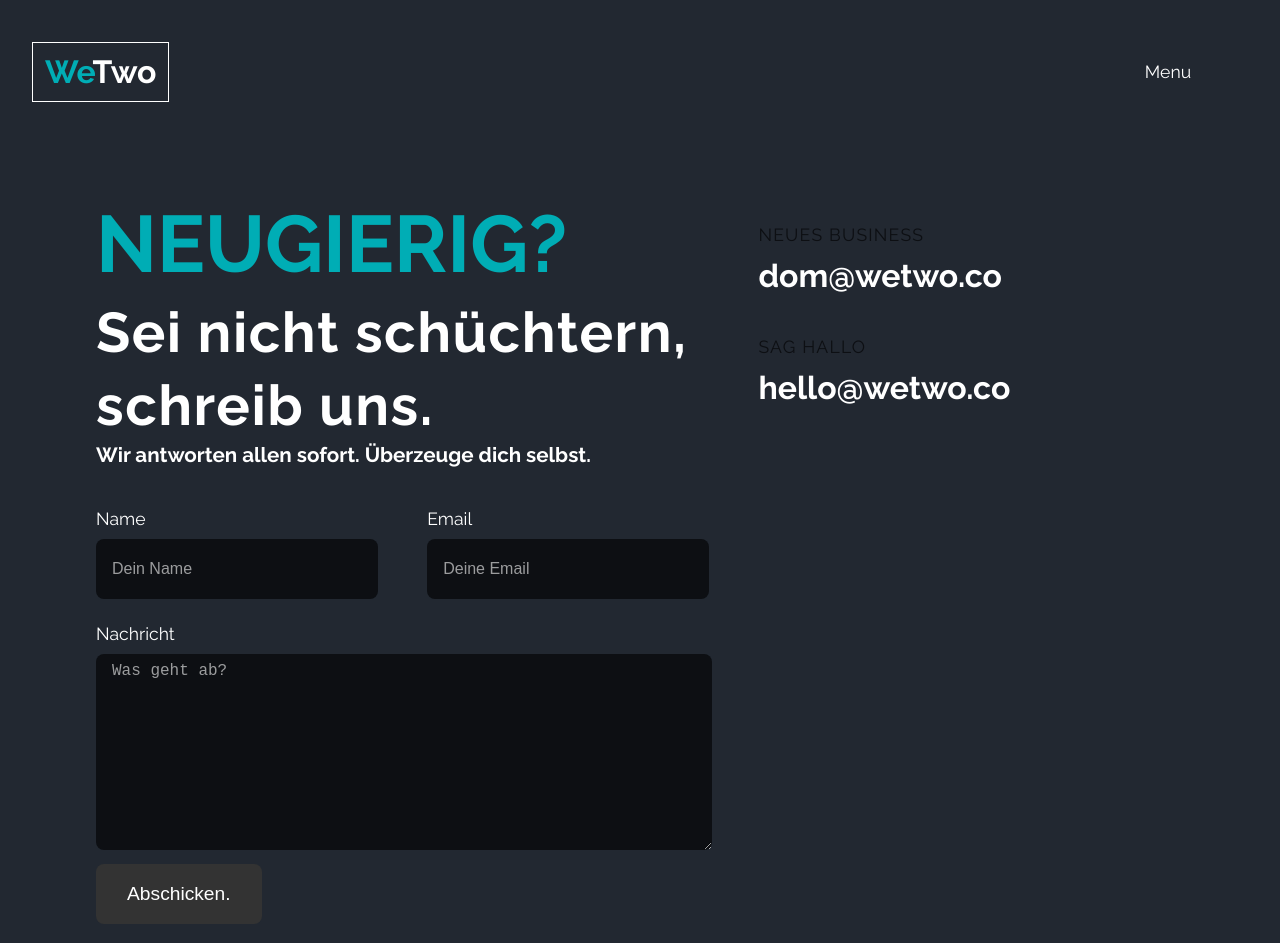
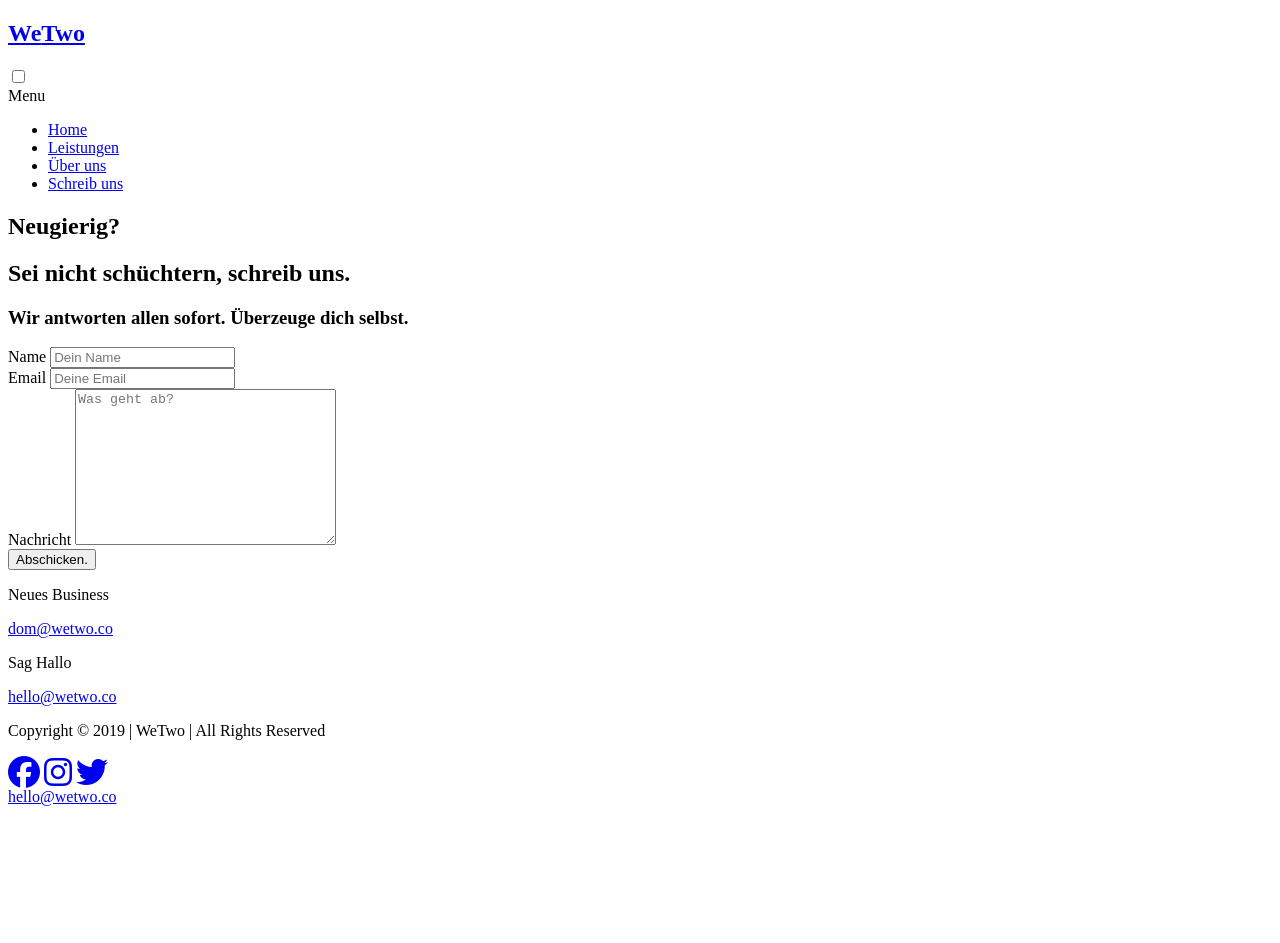
Before and after one commit to TheDomD/WeTwo, a plain HTML site: page contact.html in a window 1280 px wide. Shown: the top 943 px of the page. After the commit the page ends 814 px from the top, so only its background shows below. Drawn offline with Linux system fonts and the light colour scheme; files that its build step writes are made by us from their sources.

Commit message:
Stylesheet link

```diff
--- a/about.html
+++ b/about.html
@@ -8,7 +8,7 @@
 
  <script src="https://kit.fontawesome.com/8067236a23.js"></script>
 
- <link rel="stylesheet" href="./CSS/styles.css">
+ <link rel="stylesheet" href="styles.css">
 
  <title>Über uns | WeTwo</title>
 </head>
--- a/contact.html
+++ b/contact.html
@@ -12,7 +12,7 @@
     @import url('https://fonts.googleapis.com/css?family=Roboto:400,700,900&display=swap');
   </style>
 
-  <link rel="stylesheet" href="./CSS/styles.css">
+  <link rel="stylesheet" href=".styles.css">
 
   <title>Kontakt | WeTwo</title>
 </head>
```
Also changed, not shown: services.html (+1 -1 lines).
